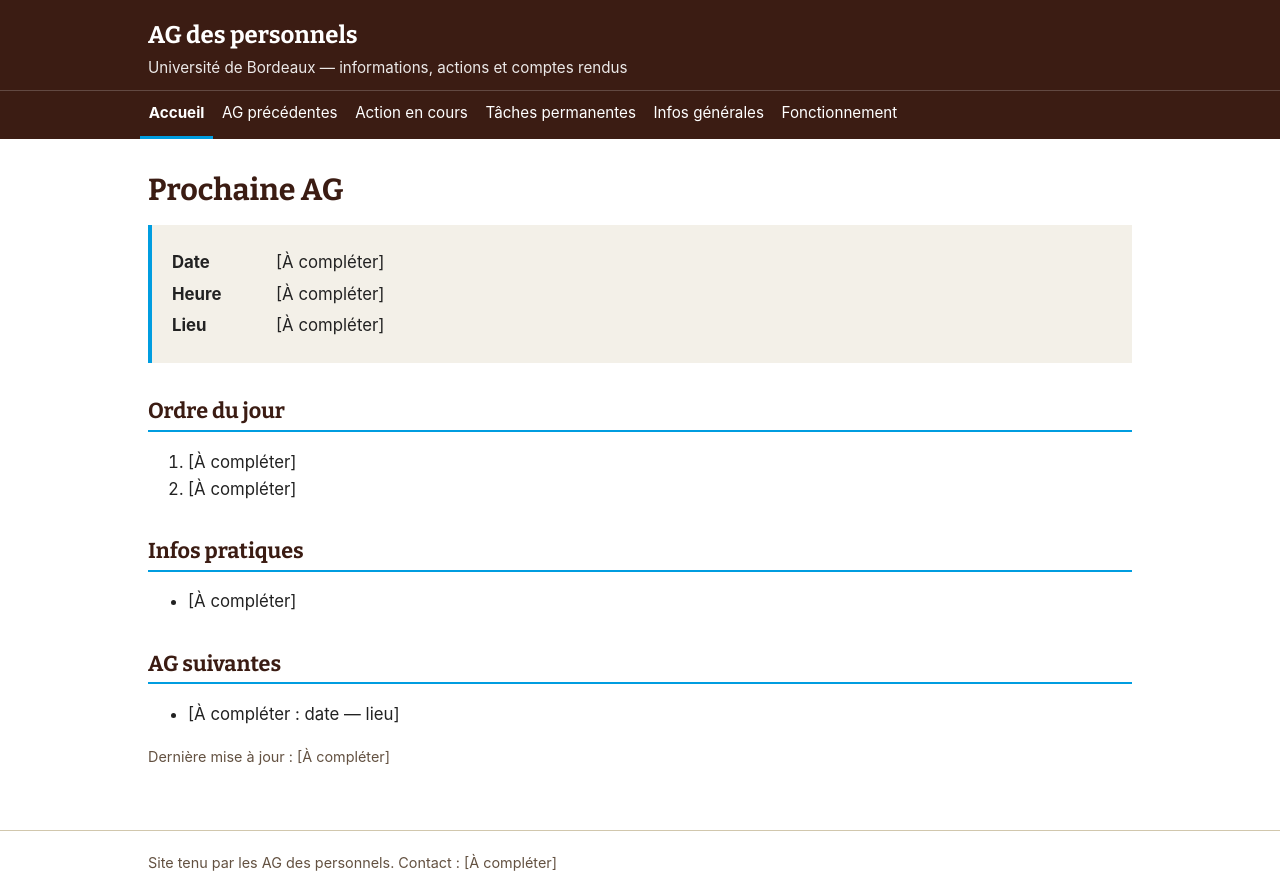
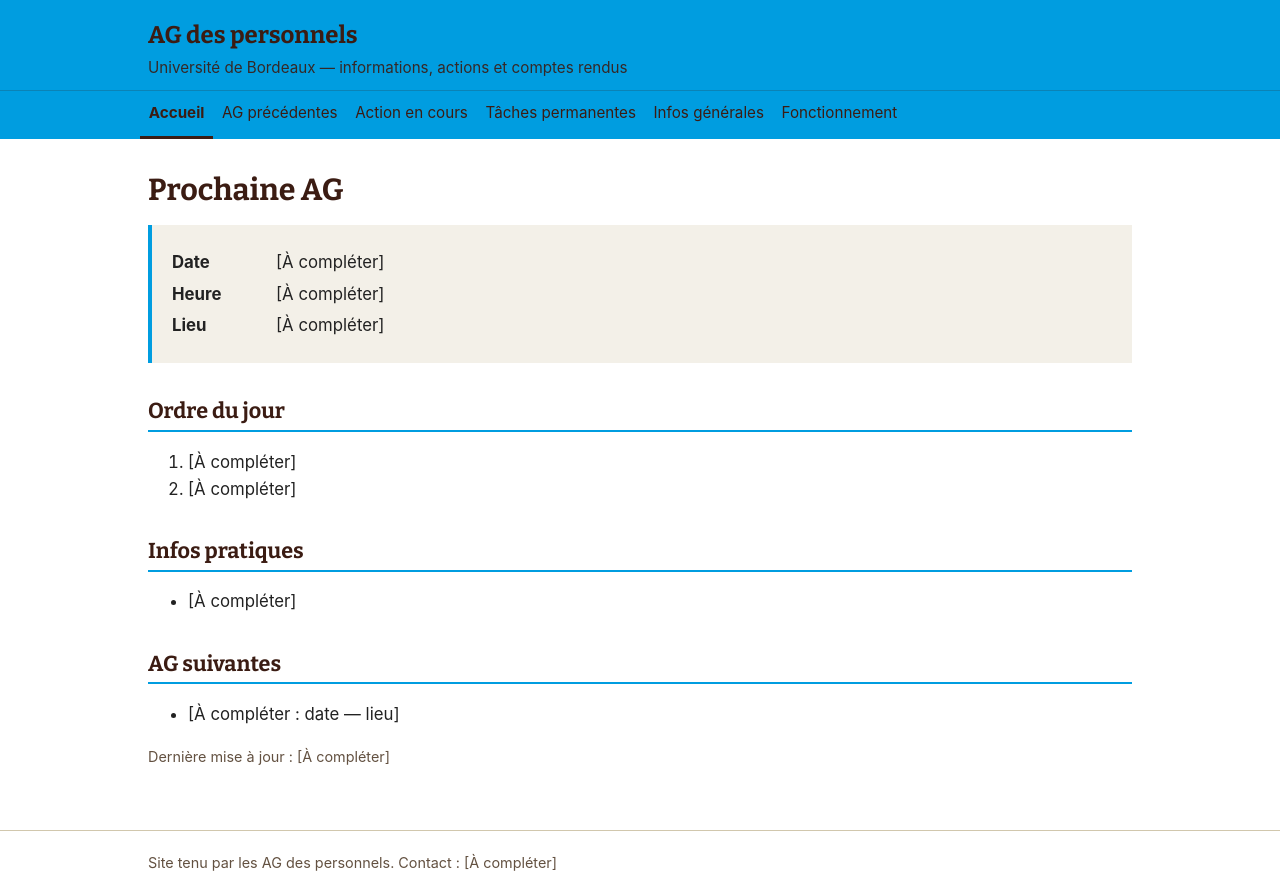
Before and after one commit to ag-personnels-ubx/ag-personnels-ubx.github.io, a plain HTML site: page index.html in a window 1280 px wide. Drawn offline with nearby package versions, Linux system fonts and the light colour scheme.

Commit message:
Update style.css

```diff
--- a/style.css
+++ b/style.css
@@ -19,7 +19,10 @@
 :root {
   --couleur-principale: #3B1C13;   /* marron « café » (charte) : bandeau, liens, boutons */
   --couleur-principale-fonce: #635141; /* taupe foncé (charte) : survol */
-  --couleur-accent: #009DE0;       /* cyan (charte) : traits, page active, bordures */
+  --couleur-accent: #009DE0;       /* cyan (charte) : traits sous les titres, bordures */
+  --couleur-bandeau: #009DE0;      /* cyan (charte) : fond du bandeau et du menu en haut */
+  --couleur-bandeau-survol: #4DBAE9; /* cyan plus clair : survol des liens du menu */
+  --couleur-texte-bandeau: #3B1C13;  /* texte du bandeau (marron, plus lisible que le blanc sur le cyan) */
   --couleur-texte: #222222;        /* texte normal */
   --couleur-texte-discret: #635141;/* dates, petites mentions */
   --couleur-fond: #ffffff;         /* fond des pages */
@@ -72,8 +75,8 @@ h3 { font-size: 1.1rem; margin: 1.5rem 0 0.4rem; }
 /* ---------- Bandeau du haut (nom du site) ---------- */
 
 .entete {
-  background: var(--couleur-principale);
-  color: #fff;
+  background: var(--couleur-bandeau);
+  color: var(--couleur-texte-bandeau);
 }
 .entete-interieur {
   max-width: var(--largeur-max);
@@ -84,10 +87,10 @@ h3 { font-size: 1.1rem; margin: 1.5rem 0 0.4rem; }
   font-family: "Bitter", Georgia, serif;
   font-size: 1.5rem;
   font-weight: bold;
-  color: #fff;
+  color: var(--couleur-texte-bandeau);
   text-decoration: none;
 }
-.nom-site:hover { color: #fff; text-decoration: underline; }
+.nom-site:hover { color: var(--couleur-texte-bandeau); text-decoration: underline; }
 .sous-titre-site {
   margin: 0.1rem 0 0;
   font-size: 0.95rem;
@@ -97,8 +100,8 @@ h3 { font-size: 1.1rem; margin: 1.5rem 0 0.4rem; }
 /* ---------- Barre de navigation horizontale ---------- */
 
 .menu {
-  background: var(--couleur-principale);
-  border-top: 1px solid rgba(255, 255, 255, 0.2);
+  background: var(--couleur-bandeau);
+  border-top: 1px solid rgba(59, 28, 19, 0.2);
 }
 .menu ul {
   list-style: none;
@@ -111,14 +114,14 @@ h3 { font-size: 1.1rem; margin: 1.5rem 0 0.4rem; }
 .menu a {
   display: block;
   padding: 0.65rem 0.55rem;
-  color: #fff;
+  color: var(--couleur-texte-bandeau);
   text-decoration: none;
   font-size: 0.95rem;
   border-bottom: 3px solid transparent;
 }
-.menu a:hover { background: var(--couleur-principale-fonce); }
+.menu a:hover { background: var(--couleur-bandeau-survol); }
 .menu a.page-active {
-  border-bottom-color: var(--couleur-accent);
+  border-bottom-color: var(--couleur-texte-bandeau);
   font-weight: bold;
 }
 
```
